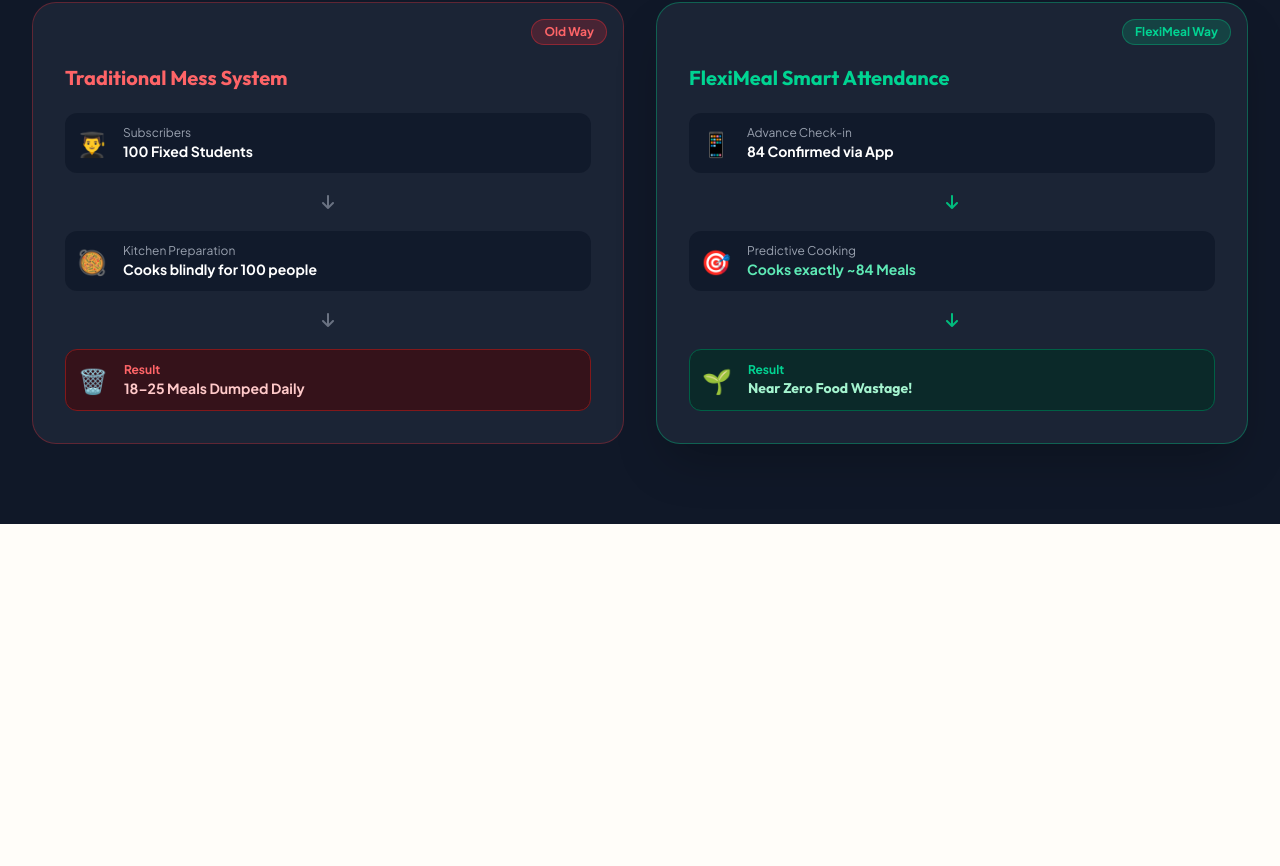
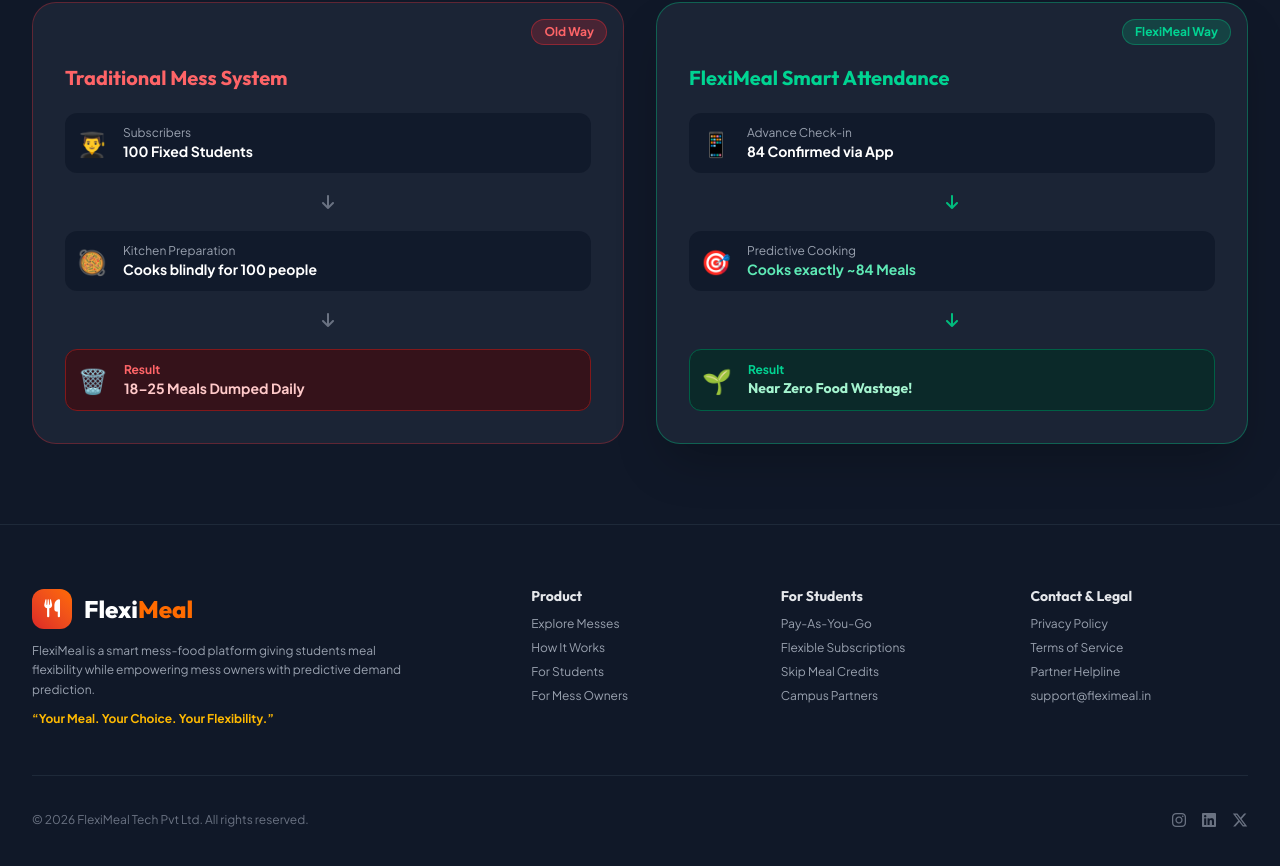
Before and after one commit to keshavgit23/FlexiMeal, a React (Vite) app: page /for-students in a window 1280 px wide. Shown: the part 2743-3609 px from the top of the page. Before the commit the page ends 3267 px from the top, so only its background shows below. Built offline with nearby package versions, Linux system fonts and the light colour scheme; no server answers.

Commit message:
feat:add footer with configurable links

```diff
--- a/src/App.tsx
+++ b/src/App.tsx
@@ -1,5 +1,6 @@
 import { useState } from "react";
 import Navbar from "./components/Navbar/Navbar.tsx";
+import Footer from "./components/Footer/Footer.tsx";
 import { LandingPage } from "./pages/LandingPage/LandingPage.tsx";
 
 type UserRole = "visitor" | "student" | "owner";
@@ -20,6 +21,7 @@
       <main>
         <LandingPage />
       </main>
+      <Footer/>
     </div>
   );
 }
--- /dev/null
+++ b/src/components/Footer/Footer.tsx
@@ -0,0 +1,137 @@
+import React from 'react';
+
+interface FooterLink {
+    label: string;
+    href: string;
+    onClick?: (e: React.MouseEvent<HTMLAnchorElement>) => void;
+}
+
+interface FooterLinkGroup {
+    title: string;
+    links: FooterLink[];
+}
+
+interface SocialLink {
+    iconClass: string;
+    href: string;
+    label: string;
+}
+
+const FOOTER_LINK_GROUPS: FooterLinkGroup[] = [
+    {
+        title: 'Product',
+        links: [
+            { label: 'Explore Messes', href: '#' },
+            { label: 'How It Works', href: '#' },
+            { label: 'For Students', href: '#' },
+            { label: 'For Mess Owners', href: '#' },
+        ],
+    },
+    {
+        title: 'For Students',
+        links: [
+            { label: 'Pay-As-You-Go', href: '#' },
+            { label: 'Flexible Subscriptions', href: '#' },
+            { label: 'Skip Meal Credits', href: '#' },
+            { label: 'Campus Partners', href: '#' },
+        ],
+    },
+    {
+        title: 'Contact & Legal',
+        links: [
+            { label: 'Privacy Policy', href: '#' },
+            { label: 'Terms of Service', href: '#' },
+            { label: 'Partner Helpline', href: '#' },
+            { label: 'support@fleximeal.in', href: '#' },
+        ],
+    },
+];
+
+const SOCIAL_LINKS: SocialLink[] = [
+    { iconClass: 'fa-brands fa-instagram', href: '#', label: 'Instagram' },
+    { iconClass: 'fa-brands fa-linkedin', href: '#', label: 'LinkedIn' },
+    { iconClass: 'fa-brands fa-x-twitter', href: '#', label: 'X (formerly Twitter)' },
+];
+
+export interface FooterProps {
+    onNavigate?: (tab: string) => void;
+}
+
+export const Footer: React.FC<FooterProps> = ({ onNavigate }) => {
+    const handleLinkClick = (label: string, e: React.MouseEvent<HTMLAnchorElement>) => {
+        e.preventDefault();
+        if (onNavigate) {
+            if (label === 'Explore Messes') onNavigate('explore');
+            else if (label === 'How It Works') onNavigate('how-it-works');
+            else if (label === 'For Students') onNavigate('for-students');
+            else if (label === 'For Mess Owners') onNavigate('for-owners');
+        }
+    };
+
+    return (
+        <footer className="bg-gray-900 text-white pt-16 pb-12 border-t border-gray-800" id="main-footer">
+            <div className="max-w-7xl mx-auto px-4 sm:px-6 lg:px-8">
+                <div className="grid grid-cols-2 md:grid-cols-5 gap-8 mb-12">
+                    {/* Brand Column (Spans 2 cols) */}
+                    <div className="col-span-2 flex flex-col gap-3">
+                        <a href="#" className="flex items-center gap-3 group">
+                            <div className="w-10 h-10 rounded-xl bg-gradient-to-tr from-brand-tomato to-brand-saffron from-[#DC2626] to-[#FF6B00] flex items-center justify-center text-white text-lg font-bold">
+                                <i className="fa-solid fa-utensils" aria-hidden="true" />
+                            </div>
+                            <span className="font-heading font-extrabold text-2xl font-['Outfit',sans-serif]">
+                                Flexi<span className="text-brand-saffron text-[#FF6B00]">Meal</span>
+                            </span>
+                        </a>
+                        <p className="text-xs text-gray-400 mt-3 max-w-sm leading-relaxed">
+                            FlexiMeal is a smart mess-food platform giving students meal flexibility while empowering mess owners with predictive demand prediction.
+                        </p>
+                        <p className="text-xs text-amber-400 font-bold mt-4">
+                            “Your Meal. Your Choice. Your Flexibility.”
+                        </p>
+                    </div>
+
+                    {/* Dynamic Link Groups */}
+                    {FOOTER_LINK_GROUPS.map((group) => (
+                        <div key={group.title} className="flex flex-col gap-3">
+                            <h4 className="font-bold text-sm text-gray-200 mb-4 font-heading font-['Outfit',sans-serif]">
+                                {group.title}
+                            </h4>
+                            <ul className="space-y-2 text-xs text-gray-400">
+                                {group.links.map((link) => (
+                                    <li key={link.label}>
+                                        <a
+                                            href={link.href}
+                                            onClick={(e) => handleLinkClick(link.label, e)}
+                                            className="hover:!text-white transition duration-150"
+                                        >
+                                            {link.label}
+                                        </a>
+                                    </li>
+                                ))}
+                            </ul>
+                        </div>
+                    ))}
+                </div>
+
+                {/* Bottom Bar: Copyright & Socials */}
+                <div className="border-t border-gray-800 pt-8 flex flex-col sm:flex-row items-center justify-between text-xs text-gray-500">
+                    <p>© 2026 FlexiMeal Tech Pvt Ltd. All rights reserved.</p>
+                    <div className="flex gap-4 mt-4 sm:mt-0 text-base">
+                        {SOCIAL_LINKS.map((social) => (
+                            <a
+                                key={social.label}
+                                href={social.href}
+                                aria-label={social.label}
+                                className="hover:text-brand-saffron hover:text-[#FF6B00] transition duration-150"
+                            >
+                                <i className={social.iconClass} aria-hidden="true" />
+                            </a>
+                        ))}
+                    </div>
+                </div>
+            </div>
+        </footer>
+    );
+};
+
+export default Footer;
```
